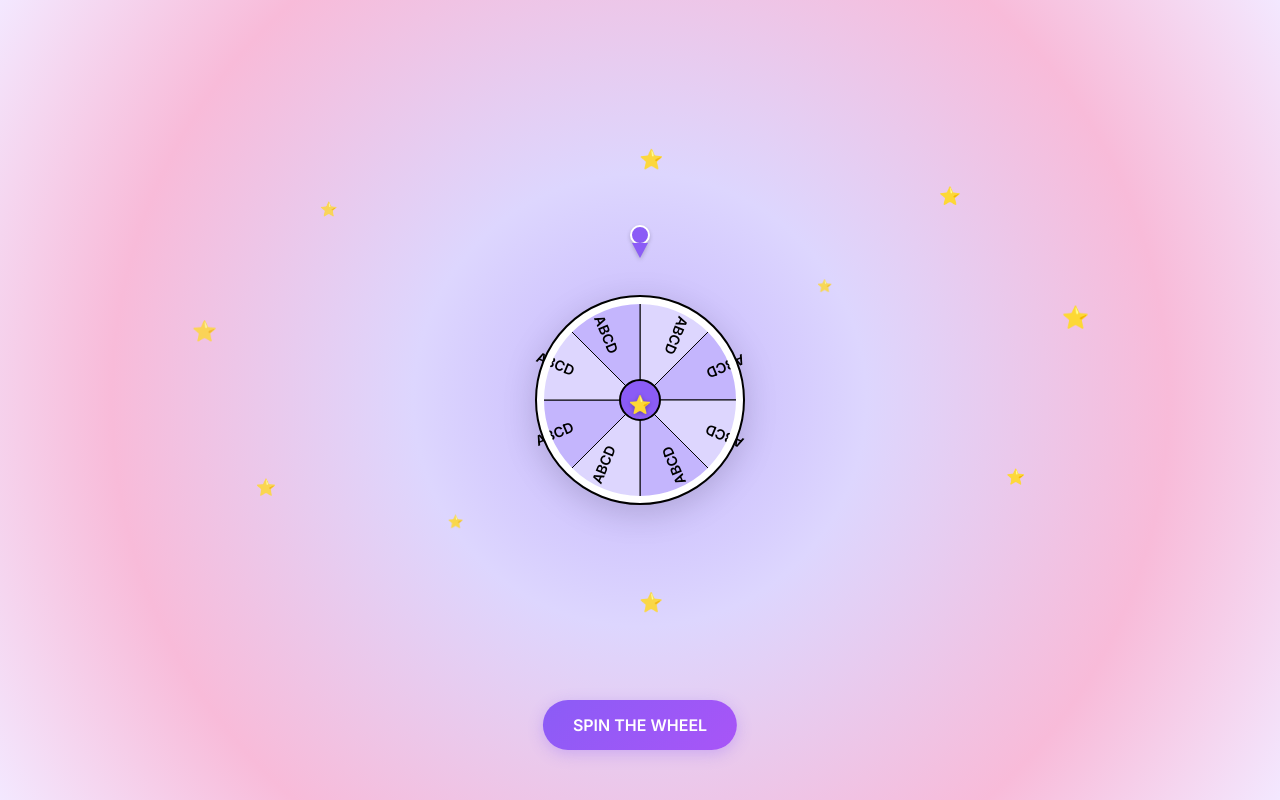
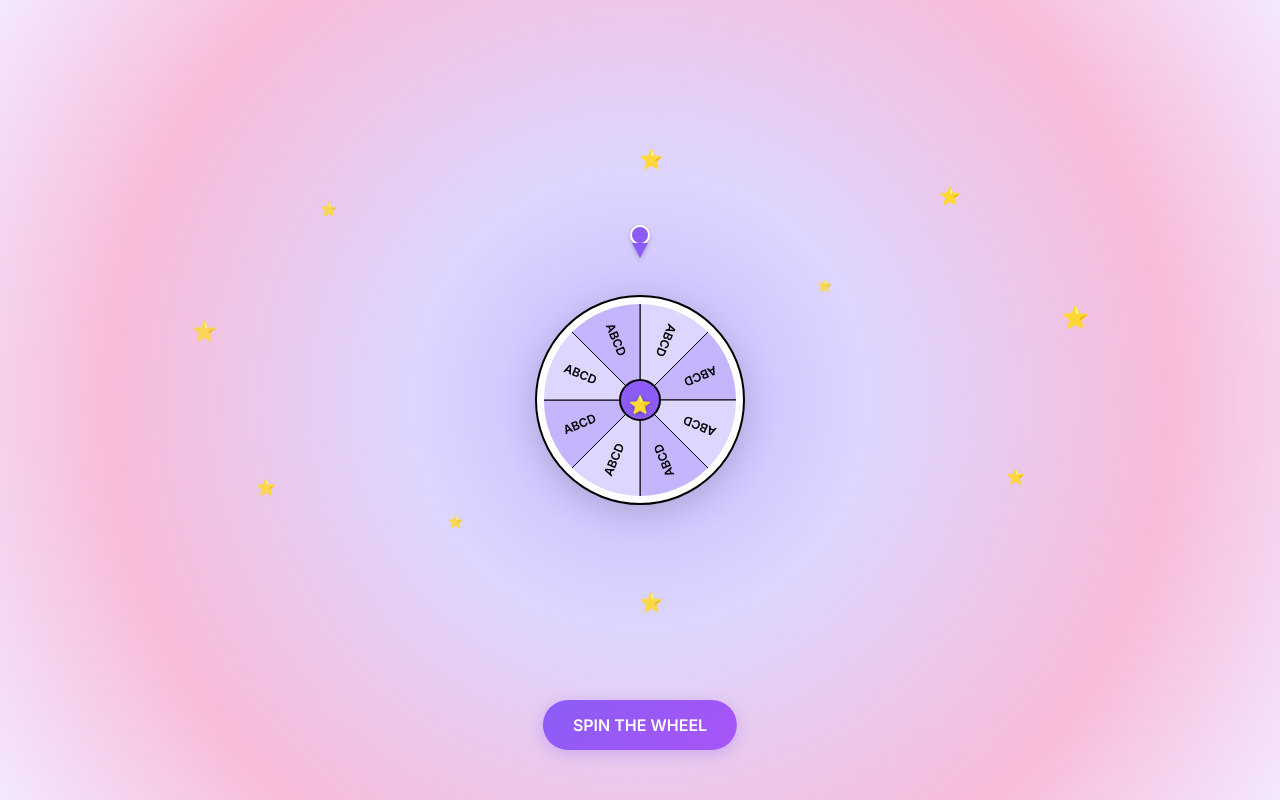
Before and after one commit to mr-shade/etsy-widgets, a plain HTML site: page index.html in a window 1280 px wide. Drawn offline with Linux system fonts and the light colour scheme.

Commit message:
fix: Adjust segment text positioning and font size for better readability

```diff
--- a/index.html
+++ b/index.html
@@ -35,35 +35,35 @@
                 <g class="segments">
                     <!-- Segment 1 - Lavender (Top) -->
                     <path d="M 150,150 L 150,50 A 100,100 0 0,1 220.71,79.29 Z" fill="#DDD6FE" stroke="#000" stroke-width="1"/>
-                    <text x="185" y="85" text-anchor="middle" class="segment-text" transform="rotate(112.5, 185, 85)">ABCD</text>
+                    <text x="175" y="90" text-anchor="middle" class="segment-text" transform="rotate(112.5, 175, 90)">ABCD</text>
 
                     <!-- Segment 2 - Periwinkle (Top Right) -->
                     <path d="M 150,150 L 220.71,79.29 A 100,100 0 0,1 250,150 Z" fill="#C4B5FD" stroke="#000" stroke-width="1"/>
-                    <text x="235" y="115" text-anchor="middle" class="segment-text" transform="rotate(157.5, 235, 115)">ABCD</text>
+                    <text x="210" y="125" text-anchor="middle" class="segment-text" transform="rotate(157.5, 210, 125)">ABCD</text>
 
                     <!-- Segment 3 - Lilac (Right) -->
                     <path d="M 150,150 L 250,150 A 100,100 0 0,1 220.71,220.71 Z" fill="#DDD6FE" stroke="#000" stroke-width="1"/>
-                    <text x="235" y="185" text-anchor="middle" class="segment-text" transform="rotate(202.5, 235, 185)">ABCD</text>
+                    <text x="210" y="175" text-anchor="middle" class="segment-text" transform="rotate(202.5, 210, 175)">ABCD</text>
 
                     <!-- Segment 4 - Periwinkle (Bottom Right) -->
                     <path d="M 150,150 L 220.71,220.71 A 100,100 0 0,1 150,250 Z" fill="#C4B5FD" stroke="#000" stroke-width="1"/>
-                    <text x="185" y="215" text-anchor="middle" class="segment-text" transform="rotate(247.5, 185, 215)">ABCD</text>
+                    <text x="175" y="210" text-anchor="middle" class="segment-text" transform="rotate(247.5, 175, 210)">ABCD</text>
 
                     <!-- Segment 5 - Lavender (Bottom) -->
                     <path d="M 150,150 L 150,250 A 100,100 0 0,1 79.29,220.71 Z" fill="#DDD6FE" stroke="#000" stroke-width="1"/>
-                    <text x="115" y="215" text-anchor="middle" class="segment-text" transform="rotate(292.5, 115, 215)">ABCD</text>
+                    <text x="125" y="210" text-anchor="middle" class="segment-text" transform="rotate(292.5, 125, 210)">ABCD</text>
 
                     <!-- Segment 6 - Periwinkle (Bottom Left) -->
                     <path d="M 150,150 L 79.29,220.71 A 100,100 0 0,1 50,150 Z" fill="#C4B5FD" stroke="#000" stroke-width="1"/>
-                    <text x="65" y="185" text-anchor="middle" class="segment-text" transform="rotate(337.5, 65, 185)">ABCD</text>
+                    <text x="90" y="175" text-anchor="middle" class="segment-text" transform="rotate(337.5, 90, 175)">ABCD</text>
 
                     <!-- Segment 7 - Lilac (Left) -->
                     <path d="M 150,150 L 50,150 A 100,100 0 0,1 79.29,79.29 Z" fill="#DDD6FE" stroke="#000" stroke-width="1"/>
-                    <text x="65" y="115" text-anchor="middle" class="segment-text" transform="rotate(22.5, 65, 115)">ABCD</text>
+                    <text x="90" y="125" text-anchor="middle" class="segment-text" transform="rotate(22.5, 90, 125)">ABCD</text>
 
                     <!-- Segment 8 - Periwinkle (Top Left) -->
                     <path d="M 150,150 L 79.29,79.29 A 100,100 0 0,1 150,50 Z" fill="#C4B5FD" stroke="#000" stroke-width="1"/>
-                    <text x="115" y="85" text-anchor="middle" class="segment-text" transform="rotate(67.5, 115, 85)">ABCD</text>
+                    <text x="125" y="90" text-anchor="middle" class="segment-text" transform="rotate(67.5, 125, 90)">ABCD</text>
                 </g>
 
                 <!-- White border around wheel -->
--- a/style.css
+++ b/style.css
@@ -220,7 +220,7 @@ body {
 /* Segment text styling - now properly rotated */
 .segment-text {
     font-family: 'Inter', sans-serif;
-    font-size: 14px;
+    font-size: 12px;
     font-weight: 600;
     fill: #000;
     dominant-baseline: middle;
```
